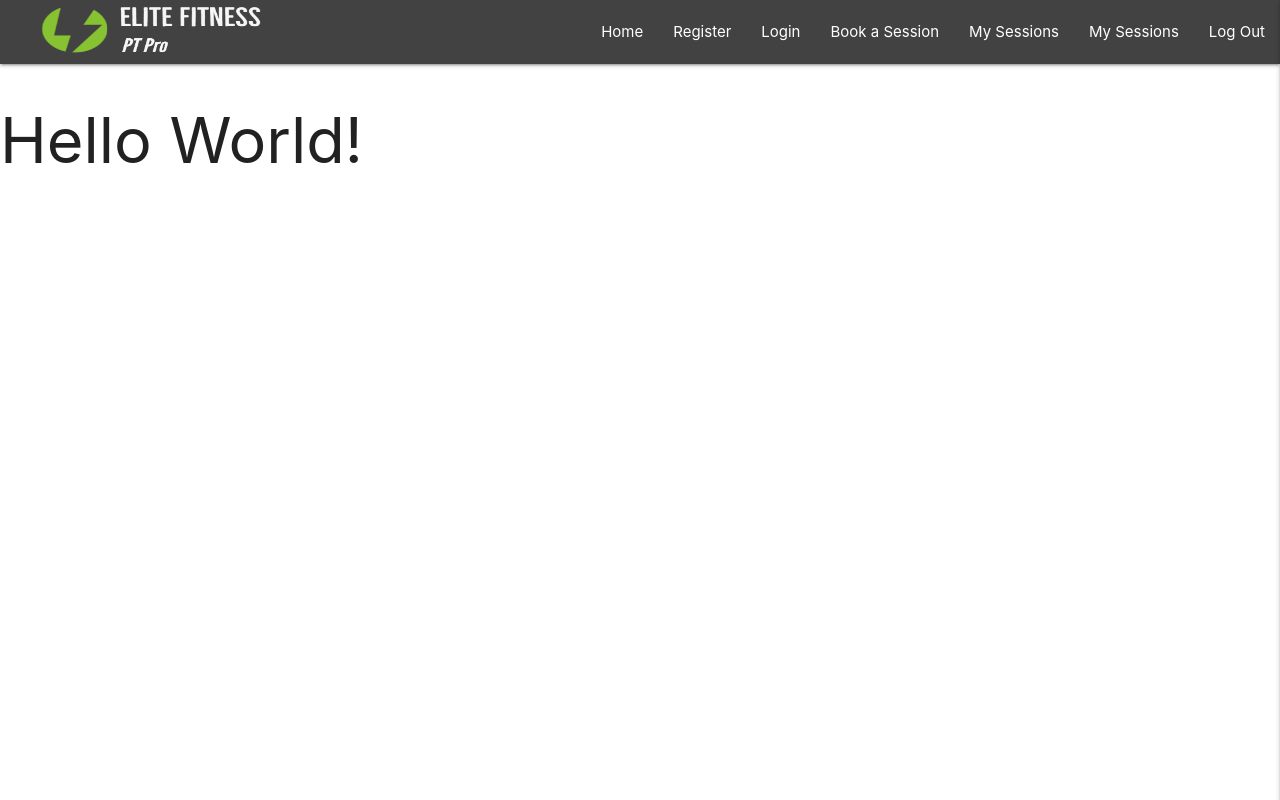
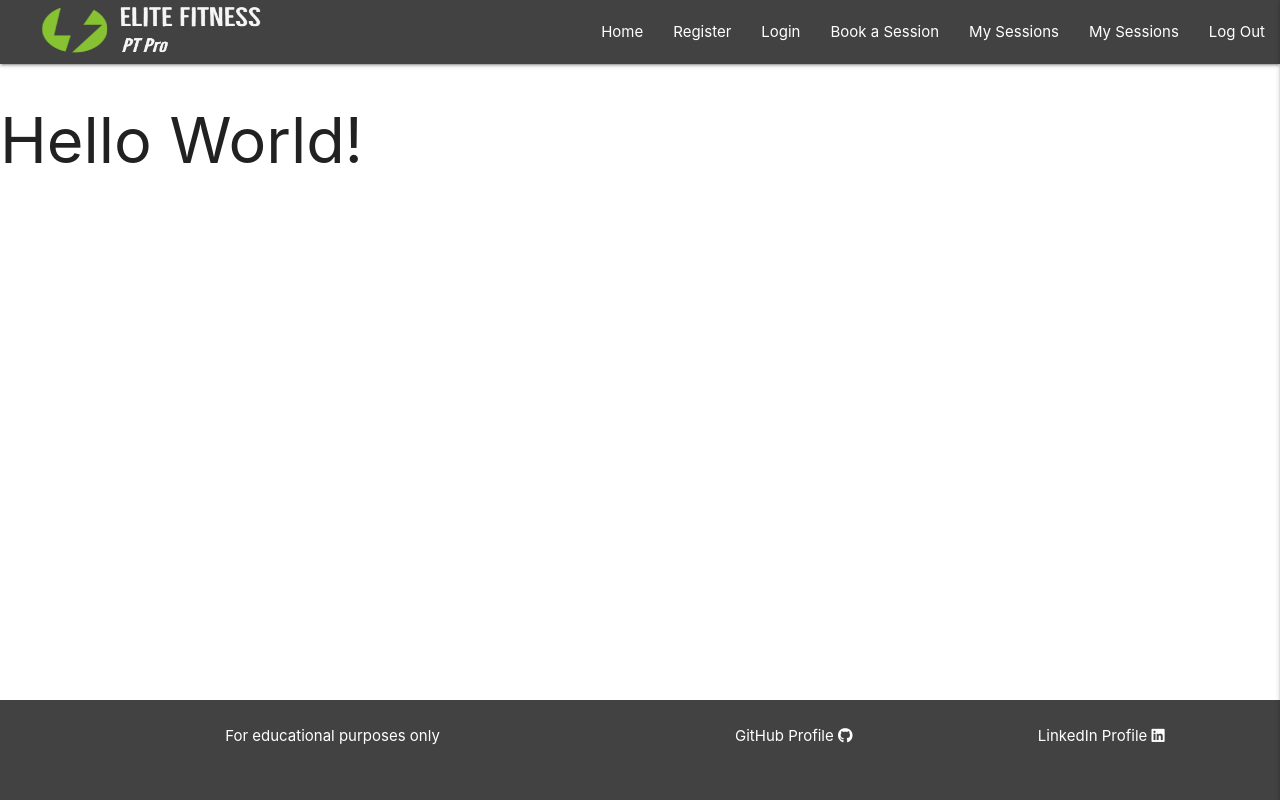
Before and after one commit to andrewcannan/elite-pt-pro, a Flask app: page / in a window 1280 px wide. Run offline with Flask 3, Linux system fonts and the light colour scheme; some libraries are stand-ins or nearby versions.

Commit message:
add footer to base.html and css rules for footer and for body so footer always at bottom

```diff
--- a/eliteptpro/static/css/style.css
+++ b/eliteptpro/static/css/style.css
@@ -1,7 +1,22 @@
+body {
+    display: flex;
+    min-height: 100vh;
+    flex-direction: column;
+}
+
+main {
+    flex: 1 0 auto;
+}
+
 .logo-image {
     width: 7em;
     height: 1.5em;
     margin-top: 3px;
+}
+
+footer {
+    height: 100px;
+    padding: 25px;
 }
 
 @media screen and (min-width: 993px) {
--- a/eliteptpro/templates/base.html
+++ b/eliteptpro/templates/base.html
@@ -16,10 +16,9 @@
 </head>
 
 <body>
-
-    <nav>
+    <nav class="grey darken-3">
         <!-- Top NavBar -->
-        <div class="nav-wrapper grey darken-3">
+        <div class="nav-wrapper">
             <a href="#!" class="brand-logo logo-image">
                 <img class="logo-image" src="{{ url_for('static', filename='images/Elite-Fitness-1.png') }}">
             </a>
@@ -48,7 +47,25 @@
         <li><a href="#">Log Out</a></li>
     </ul>
 
-    <h1>Hello World!</h1>
+    <main>
+        <h1>Hello World!</h1>
+    </main>
+
+    <footer class="grey darken-3">
+        <div class="row">
+            <div class="col s12 m6 white-text text-lighten-4 center-align">
+                For educational purposes only
+            </div>
+            <div class="col s12 m3 white-text text-lighten-4 center-align">
+                <a class="white-text text-lighten-4" href="https://github.com/andrewcannan" target="_blank">GitHub
+                    Profile  <i class="fa-brands fa-github"></i></a>
+            </div>
+            <div class="col s12 m3 white-text text-lighten-4 center-align">
+                <a class="white-text text-lighten-4" href="https://www.linkedin.com/in/andrew-cannan/" target="_blank">LinkedIn
+                    Profile  <i class="fa-brands fa-linkedin"></i></a>
+            </div>
+        </div>
+    </footer>
 
     <!-- Materialize Scripts -->
     <script src="https://cdnjs.cloudflare.com/ajax/libs/materialize/1.0.0/js/materialize.min.js"></script>
```
Also changed, not shown: eliteptpro/static/js/script.js (line endings or trailing spaces).
